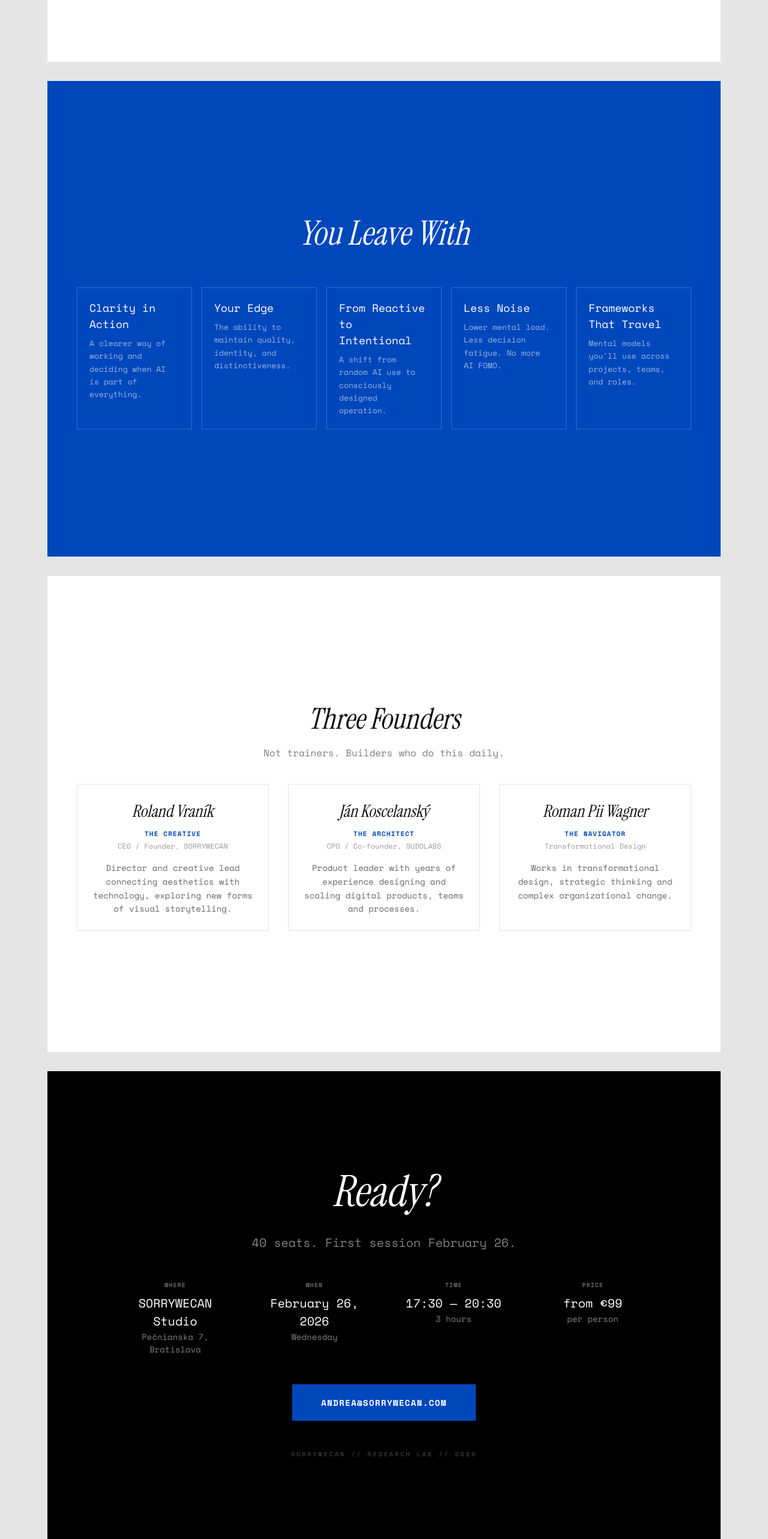
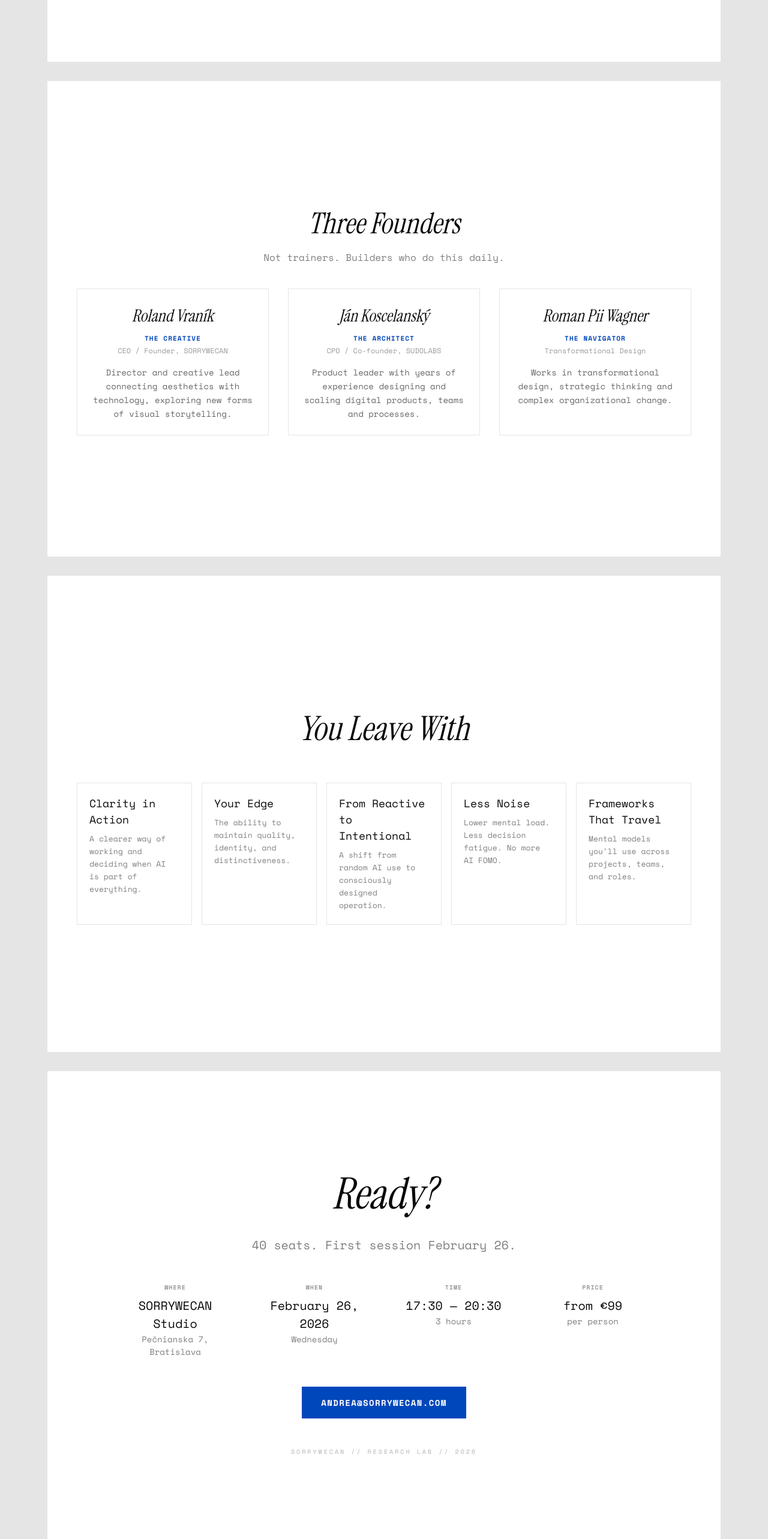
Before and after one commit to princeofwellness/researchlab, a Next.js app: page /public/onepager in a window 1280 px wide. Shown: the part 3200-5766 px from the top of the page at 60% size. Built offline with nearby package versions, Linux system fonts and the light colour scheme.

Commit message:
Consistent white backgrounds, reorder: Founders before Outcomes

```diff
--- a/src/app/public/onepager/page.tsx
+++ b/src/app/public/onepager/page.tsx
@@ -280,22 +280,7 @@ export default function PublicOnePager() {
                     </div>
                 </div>
 
-                {/* Page 5: Outcomes */}
-                <div className={pageClass} style={{ backgroundColor: '#0047BB', color: 'white', WebkitPrintColorAdjust: 'exact', printColorAdjust: 'exact' } as React.CSSProperties}>
-                    <div className="max-w-5xl w-full">
-                        <h2 className="font-serif text-[56px] italic text-center mb-12">{t.outcome.title}</h2>
-                        <div className="grid grid-cols-5 gap-4">
-                            {t.outcome.items.map((item, i) => (
-                                <div key={i} className="p-5 border border-white/20">
-                                    <p className="text-[18px] font-medium">{item.title}</p>
-                                    <p className="text-[13px] text-white/60 mt-2 leading-relaxed">{item.desc}</p>
-                                </div>
-                            ))}
-                        </div>
-                    </div>
-                </div>
-
-                {/* Page 6: Founders */}
+                {/* Page 5: Founders */}
                 <div className={pageClass}>
                     <div className="max-w-5xl w-full">
                         <div className="text-center mb-10">
@@ -315,27 +300,42 @@ export default function PublicOnePager() {
                     </div>
                 </div>
 
+                {/* Page 6: Outcomes */}
+                <div className={pageClass}>
+                    <div className="max-w-5xl w-full">
+                        <h2 className="font-serif text-[56px] italic text-center mb-12">{t.outcome.title}</h2>
+                        <div className="grid grid-cols-5 gap-4">
+                            {t.outcome.items.map((item, i) => (
+                                <div key={i} className="p-5 border border-black/10">
+                                    <p className="text-[18px] font-medium">{item.title}</p>
+                                    <p className="text-[13px] text-black/50 mt-2 leading-relaxed">{item.desc}</p>
+                                </div>
+                            ))}
+                        </div>
+                    </div>
+                </div>
+
                 {/* Page 7: Details + CTA */}
-                <div className={pageClass} style={{ backgroundColor: '#000000', color: 'white', WebkitPrintColorAdjust: 'exact', printColorAdjust: 'exact' } as React.CSSProperties}>
+                <div className={pageClass}>
                     <div className="max-w-4xl w-full text-center">
                         <h2 className="font-serif text-[72px] italic mb-4">{t.cta.headline}</h2>
-                        <p className="text-[20px] text-white/50 mb-12">{t.cta.subline}</p>
+                        <p className="text-[20px] text-black/50 mb-12">{t.cta.subline}</p>
 
                         <div className="grid grid-cols-4 gap-8 mb-12">
                             {t.details.items.map((item, i) => (
                                 <div key={i} className="text-center">
-                                    <p className="text-[10px] font-bold uppercase tracking-widest text-white/40">{item.label}</p>
+                                    <p className="text-[10px] font-bold uppercase tracking-widest text-black/40">{item.label}</p>
                                     <p className="text-[20px] font-medium mt-2">{item.value}</p>
-                                    <p className="text-[14px] text-white/50">{item.sub}</p>
+                                    <p className="text-[14px] text-black/50">{item.sub}</p>
                                 </div>
                             ))}
                         </div>
 
-                        <div className="inline-block bg-[#0047BB] px-12 py-5">
-                            <p className="text-[14px] font-bold uppercase tracking-widest">{t.cta.email}</p>
+                        <div className="inline-block bg-[#0047BB] px-8 py-4">
+                            <p className="text-[14px] font-bold uppercase tracking-widest text-white">{t.cta.email}</p>
                         </div>
 
-                        <p className="text-[10px] uppercase tracking-[0.3em] text-white/30 mt-12">SORRYWECAN // RESEARCH LAB // 2026</p>
+                        <p className="text-[10px] uppercase tracking-[0.3em] text-black/30 mt-12">SORRYWECAN // RESEARCH LAB // 2026</p>
                     </div>
                 </div>
 
```
